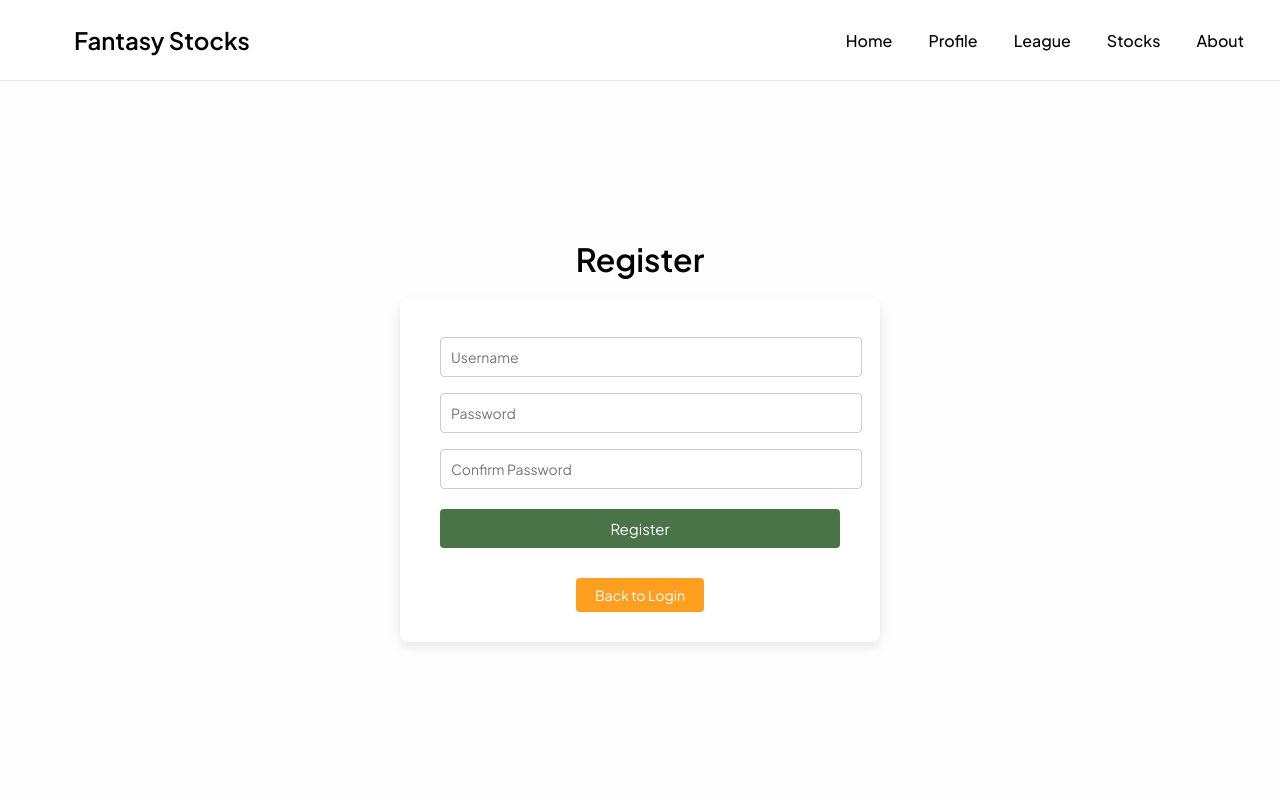
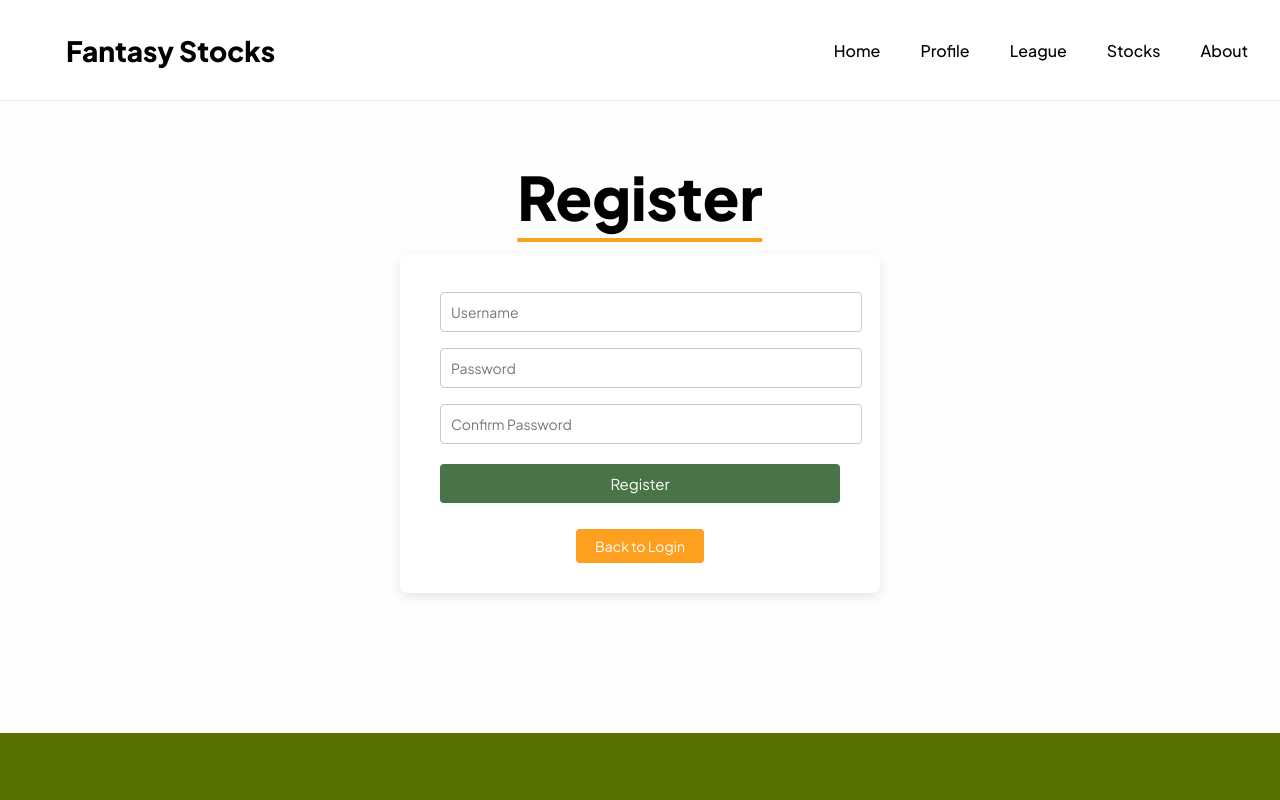
Before and after one commit to Sparkle26/Final-Fantasy-Stock-Game, a PHP site: page /web_src/classes/Login/Registration.php in a window 1280 px wide. Run offline with PHP 8.4, Linux system fonts and the light colour scheme.

Commit message:
Register page style done

```diff
--- a/web_src/classes/Login/Registration.php
+++ b/web_src/classes/Login/Registration.php
@@ -4,7 +4,6 @@ ini_set('display_startup_errors', 1);
     error_reporting(E_ALL);
     session_start();
 ?>
-
 <!DOCTYPE html>
 <html>
 <header class="site-header">
@@ -18,16 +17,17 @@ session_start();
             <li><a href="../../about.php">About</a></li>
         </ul>
 </header>
+
 <head>
     <title>Register</title>
     <link rel="stylesheet" href="../../stylesheets/styles.css">
     <link rel="stylesheet" href="../../stylesheets/registration.css">
-
 </head>
 
 <body>
 <section id="register">
     <div id="welcome-text">Register</div>
+
     <div id="basicContainer">
         <?php
             if (isset($_GET['error'])) {
@@ -60,6 +60,8 @@ if (isset($_GET['success']) && $_GET['success'] === 'registered') {
 
         <a class="nav-link" href="Login.php">Back to Login</a>
     </div>
+
+  <div class="bottom-bar"></div>
 </section>
 </body>
 </html>
--- a/web_src/stylesheets/registration.css
+++ b/web_src/stylesheets/registration.css
@@ -10,42 +10,43 @@ body {
   min-height: 100vh;
 }
 
-/* Header */
 .site-header {
   display: flex;
   align-items: center;
   justify-content: space-between;
-  height: 80px;
-  padding: 0 24px;
+  height: 100px;
+  padding: 0 16px;
   background-color: #fff;
   border-bottom: 1px solid #e6e6e6;
 }
 
 .site-title {
-  font-size: 24px;
-  font-weight: 600;
+  font-size: 28px;
+  margin-left: 50px;
+  font-family: 'Plus Jakarta Sans', sans-serif;
+  font-weight: 1000;
 }
 
 .site-nav ul {
   list-style: none;
   display: flex;
-  gap: 12px;
+  gap: 8px;
   margin: 0;
   padding: 0;
 }
 
 .site-nav ul li a {
   color: #000;
+  padding: 14px 16px;
   text-decoration: none;
-  padding: 8px 12px;
-  transition: color 0.3s ease;
+  font-family: 'Plus Jakarta Sans', sans-serif;
+  font-weight: 500;
 }
 
 .site-nav ul li a:hover {
   color: #3DB5E6;
 }
 
-/* Register section */
 #register {
   flex: 1;
   display: flex;
@@ -53,12 +54,30 @@ body {
   align-items: center;
   justify-content: center;
   padding: 40px 20px;
+  margin-bottom: 150px;
 }
 
 #welcome-text {
-  font-size: 32px;
-  font-weight: 600;
+  font-size: 60px;
+  font-weight: 800;
   margin-bottom: 20px;
+  position: relative;
+}
+
+#welcome-text::after {
+  content: "";
+  position: absolute;
+  left: 50%;
+  bottom: -8px;
+  transform: translateX(-50%);
+  width: 0;
+  height: 4px;
+  background: #FF9F20;
+  animation: underlineSlide 2s forwards;
+}
+
+@keyframes underlineSlide {
+  to { width: 100%; }
 }
 
 #basicContainer {
@@ -75,7 +94,6 @@ body {
   margin: 10px 0;
 }
 
-/* Form inputs */
 form input[type="text"],
 form input[type="password"] {
   width: 100%;
@@ -87,7 +105,6 @@ form input[type="password"] {
   font-size: 14px;
 }
 
-/* Submit button */
 .submit-button {
   width: 100%;
   padding: 10px;
@@ -105,10 +122,9 @@ form input[type="password"] {
   background: #5db9ff;
 }
 
-/* Back to login link */
 a.nav-link {
   display: inline-block;
-  margin-top: 16px;
+  margin-top: 12px;
   padding: 8px 14px;
   border-radius: 4px;
   background: #FF9F20;
@@ -122,3 +138,14 @@ a.nav-link {
 a.nav-link:hover {
   background: #497447;
 }
+
+/* Bottom bar */
+.bottom-bar {
+  position: fixed;
+  bottom: 0;
+  left: 0;
+  width: 100%;
+  height: 67px;
+  background-color: #587200;
+  z-index: 10;
+}
```
Lines whose indentation alone changed are shown as unchanged.
